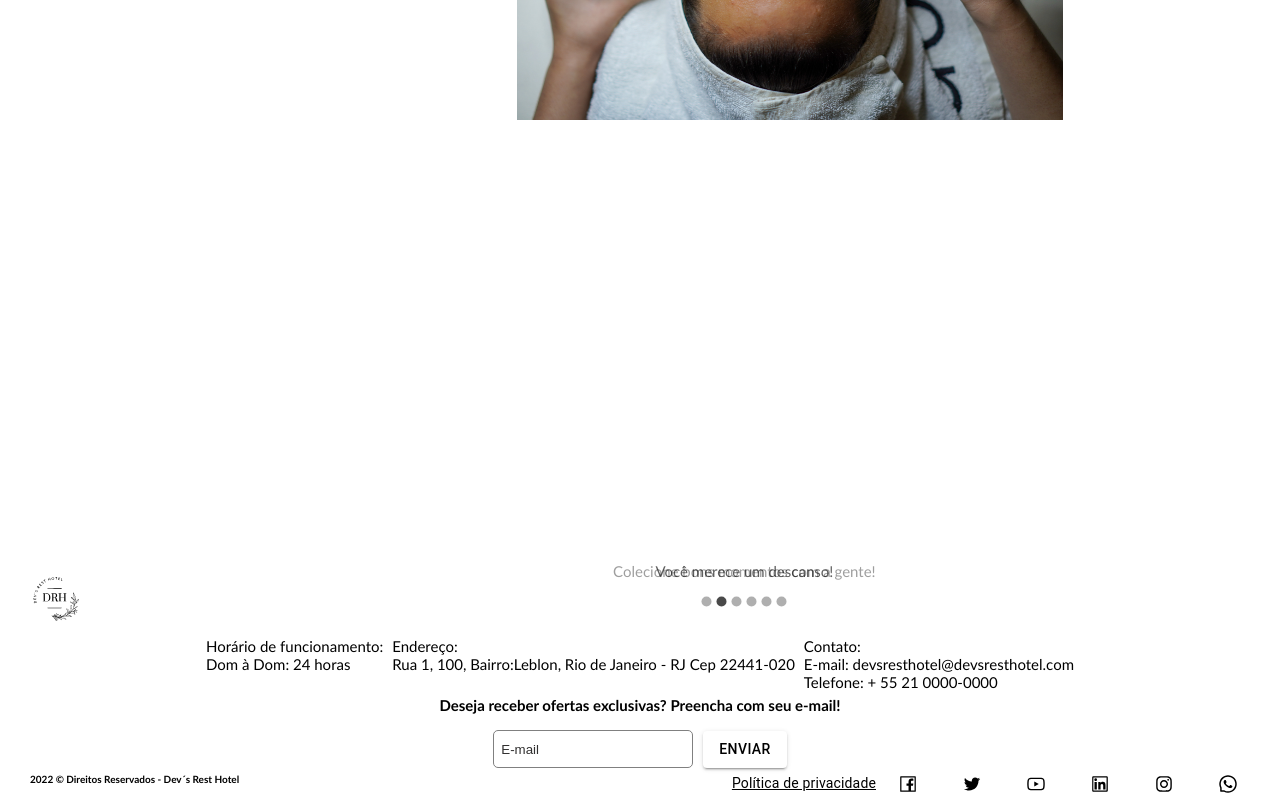
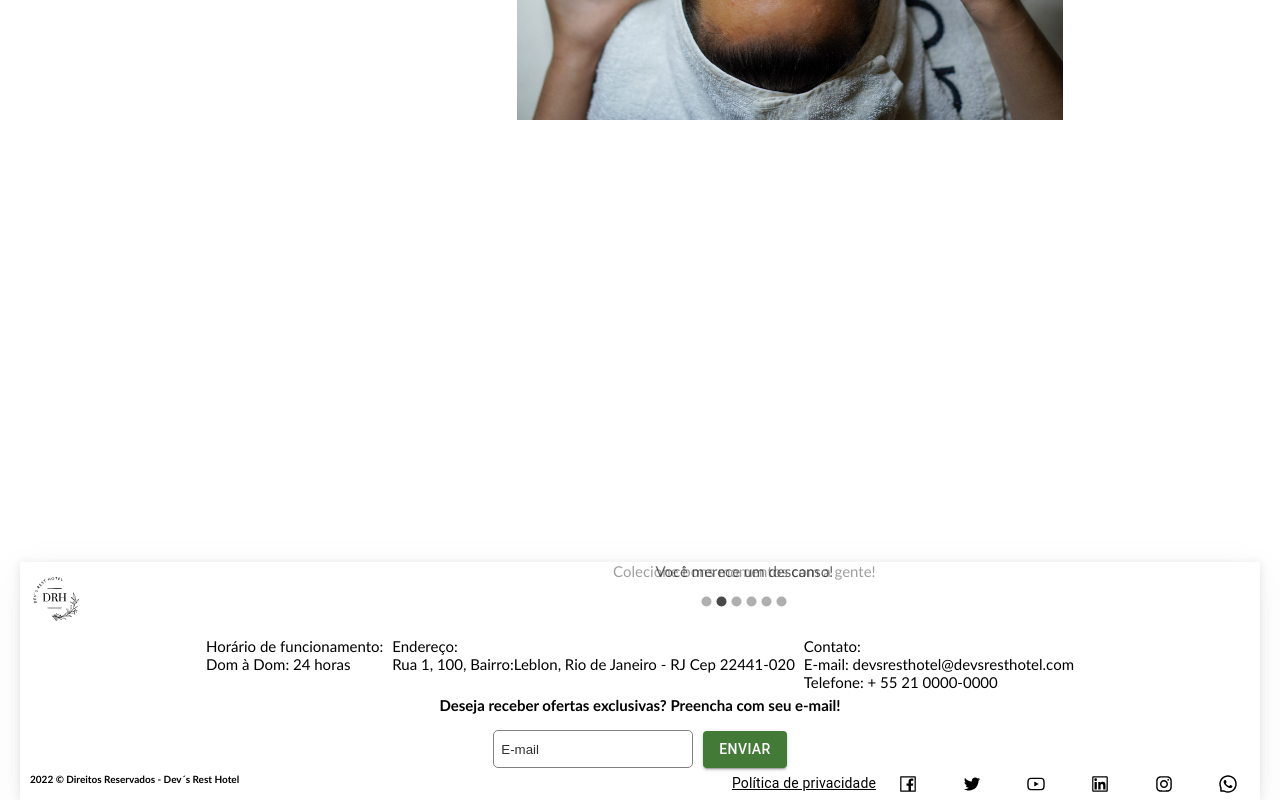
Before and after one commit to enricomartins018/mod5_devs_rest_hotel, a React (Vite) app: page / in a window 1280 px wide. Shown: the part 2584-3384 px from the top of the page. Built offline with nearby package versions, Linux system fonts and the light colour scheme; grey boxes are pictures that could not be loaded.

Commit message:
Feitas alterações no form do footer e media query

```diff
--- a/src/components/Footer/Footer.jsx
+++ b/src/components/Footer/Footer.jsx
@@ -63,7 +63,7 @@ export const Footer = () => {
             <AiOutlineYoutube size={20} className={S.icons} />
           </Button>
           <Button href="#text-buttons">
-            <AiOutlineLinkedin size={20} className={S.icons} />
+          <AiOutlineLinkedin size={20} className={S.icons} />
           </Button>
           <Button href="#text-buttons">
             <AiOutlineInstagram size={20} className={S.icons} />
@@ -71,9 +71,8 @@ export const Footer = () => {
           <Button href="#text-buttons">
             <AiOutlineWhatsApp size={20} className={S.icons} />
           </Button>
-        </nav>
+         </nav>
       </div>
-      <div className={S.politica}></div>
     </div>
   );
 };
--- a/src/components/Footer/Footer.module.css
+++ b/src/components/Footer/Footer.module.css
@@ -4,6 +4,8 @@
     /* height: 380%; */
     background-color: #ffffff;
     font-size: 15px;
+    box-shadow: 0px 2px 10px rgba(0, 0, 0, 0.1), 0px 10px 40px hwb(0 35% 45% / 0.06);
+
 }
 
 .img {
@@ -38,6 +40,7 @@
 .icons {
     color: black;
 
+
 }
 
 .redes {
--- a/src/components/FormNewsLetter/FormNewsLetter.jsx
+++ b/src/components/FormNewsLetter/FormNewsLetter.jsx
@@ -15,7 +15,7 @@ export const FormNewsLetter = () => {
       {errors.Email && <p>Digite um e-mail válido</p>}
       <div className={S.button}>
       <Button onClick={handleSubmit(onSubmit)} style={{
-        backgroundColor: "#ffff",color:"#000000",}}variant="contained">Enviar</Button>
+        backgroundColor: "#437a37",color:"#fff",}}variant="contained">Enviar</Button>
       </div>
       {/*<input type="submit" value="Enviar" />*/}
      </form>
--- a/src/components/FormNewsLetter/FormNewsLetter.module.css
+++ b/src/components/FormNewsLetter/FormNewsLetter.module.css
@@ -4,7 +4,6 @@
     justify-content: center;
     align-items: center;
     border: 0ch;
-    /* height: 110px; */
     margin-top: 15px;
 
 }
@@ -27,8 +26,6 @@
     background-color: #ffff;
     color: #000000
 }
-
-
 .texto {
     margin-bottom: 1px;
 }
--- a/src/components/Reservas/Reservas.module.css
+++ b/src/components/Reservas/Reservas.module.css
@@ -33,3 +33,6 @@
     border-radius: 5px;
     color: rgb(92, 90, 90);
 }
+@media(max-width:400px){
+    .btnDelete{ margin-left: 27%;}
+    }
```
